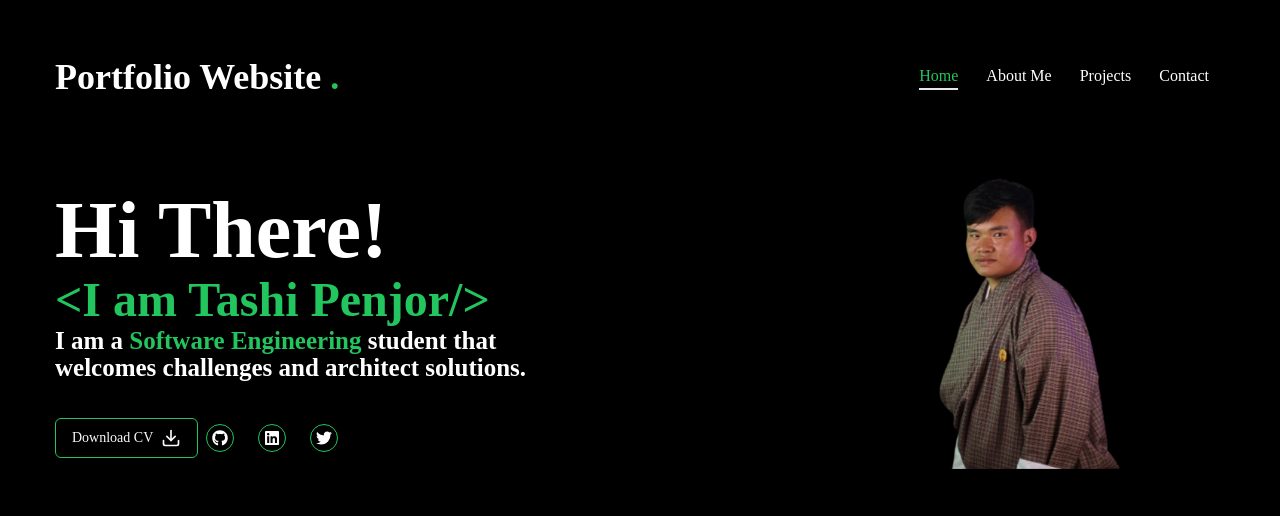
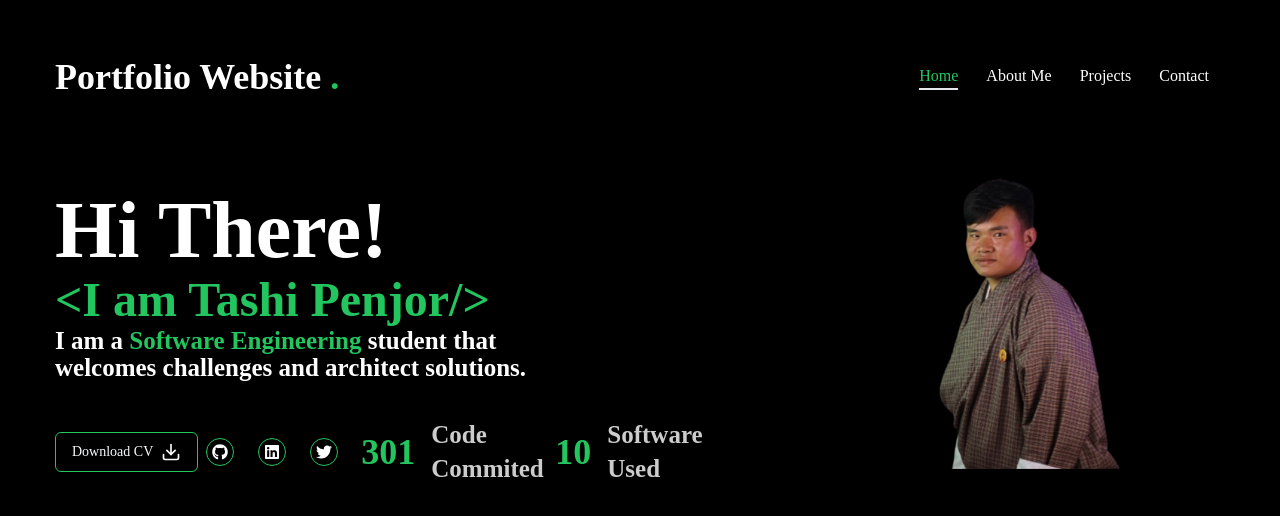
Before and after one commit to JigmeZ/Personal-P, a Next.js app: page / in a window 1280 px wide. Shown: the top 516 px of the page. Built offline with nearby package versions, Linux system fonts and the light colour scheme.

Commit message:
about me

```diff
--- a/app/page.jsx
+++ b/app/page.jsx
@@ -3,11 +3,11 @@
 import { FiDownload } from "react-icons/fi";
 import Social from "@/components/social";
 import Photo from "@/components/Photo";
-
+import Stats from "@/components/Stats";
 
 const Home = () => {
   return (
-    <div className="h-full">
+    <section className="h-full">
       <div className="container mx-auto h-full">
         <div className="flex flex-col xl:flex-row justify-between xl:pt-8 xl:pb-24">
           <div className="xl:text-left">
@@ -35,6 +35,7 @@
                 justify-center items-center text-white text-base hover:bg-green
                 hover:text-primary hover:transition-all duration-500"
               />
+              <Stats />
             </div>
           </div>
 
@@ -43,7 +44,7 @@
           </div>
         </div>
       </div>
-    </div>
+    </section>
   );
 };
 
--- /dev/null
+++ b/components/Stats.jsx
@@ -0,0 +1,50 @@
+"use client";
+import React from "react";
+import CountUp from "react-countup";
+
+const statsData = [
+  {
+    num: 303,
+    text: "Code Commited",
+  },
+
+  {
+    num: 10,
+    text: "Software Used",
+  },
+];
+
+const Stats = () => {
+  return (
+    <section>
+      <div className="container mx-auto">
+        <div className="flex flex-wrap gap-6 max-w-[88vm] mx-auto xl:max-w-none justify-end">
+          {statsData.map((item, index) => {
+            return (
+              <div
+                className="flex-1 flex gap-4 items-center justify-end xl:justify-end"
+                key={index}
+              >
+                <CountUp
+                  end={item.num}
+                  duration={5}
+                  delay={2}
+                  className="text-2xl xl:text-4xl font-bold text-green-500 "
+                />
+                <p
+                  className={`${
+                    item.text.length < 15 ? "max-w-[100px]" : "max-w-[150px]"
+                  } leading-snug text-white/80`}
+                >
+                  {item.text}
+                </p>
+              </div>
+            );
+          })}
+        </div>
+      </div>
+    </section>
+  );
+};
+
+export default Stats;
--- a/package.json
+++ b/package.json
@@ -21,6 +21,7 @@
     "lucide-react": "^0.429.0",
     "next": "14.2.5",
     "react": "^18",
+    "react-countup": "^6.5.3",
     "react-dom": "^18",
     "react-icons": "^5.3.0",
     "social": "^0.4.0",
```
Also changed, not shown: 1 other file (tests, documents, lock files or other folders).
